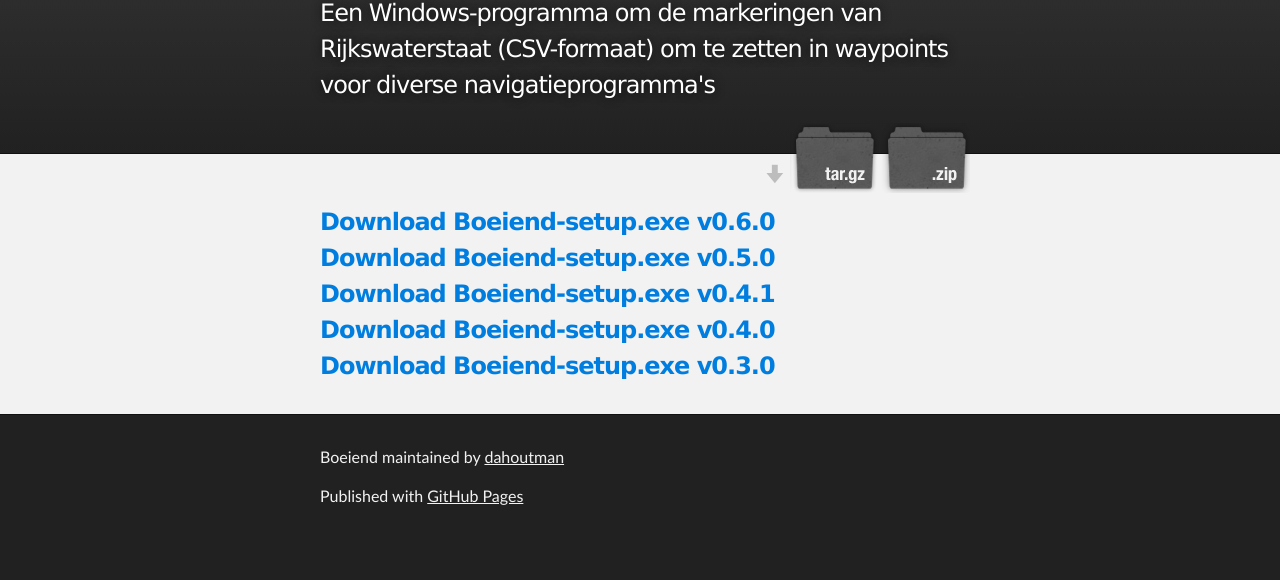
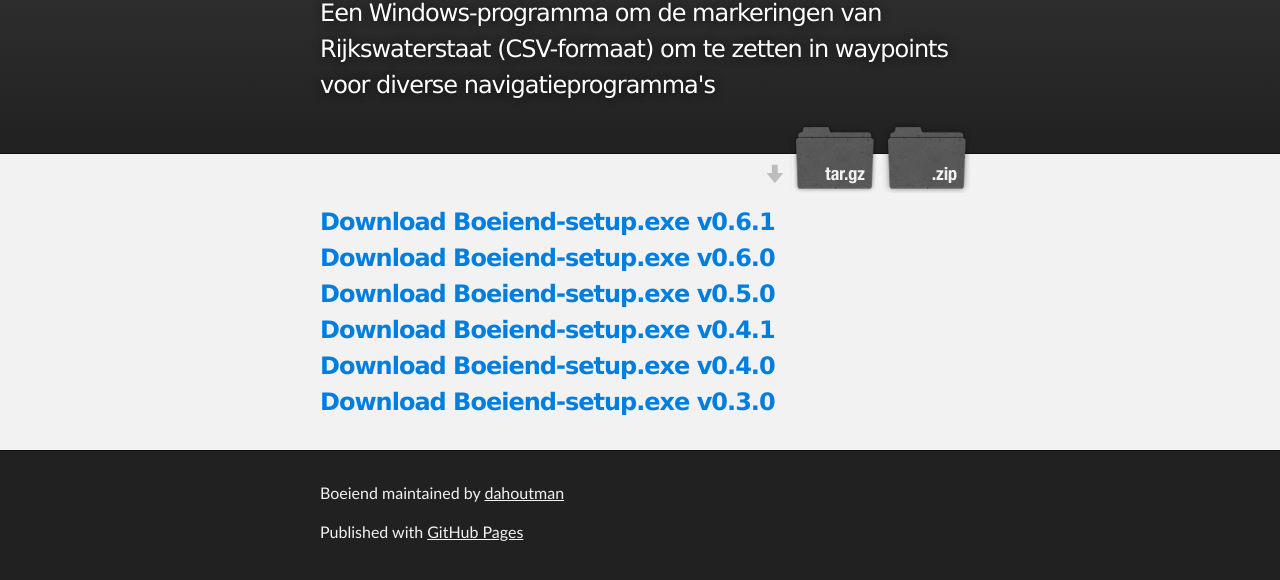
Before and after one commit to dahoutman/Boeiend, a plain HTML site: page index.html in a window 1280 px wide. Shown: the part 128-708 px from the top of the page. Drawn offline with Linux system fonts and the light colour scheme.

Commit message:
Update index.html

```diff
--- a/index.html
+++ b/index.html
@@ -32,6 +32,7 @@
     <div id="main_content_wrap" class="outer">
       <section id="main_content" class="inner">
         <h3>
+          <a class="exe_download_link" href="https://github.com/dahoutman/Boeiend/releases/download/v0.6.1/Boeiend-setup.exe">Download Boeiend-setup.exe v0.6.1</a><br>
           <a class="exe_download_link" href="https://github.com/dahoutman/Boeiend/releases/download/v0.6.0/Boeiend-setup.exe">Download Boeiend-setup.exe v0.6.0</a><br>
           <a class="exe_download_link" href="https://github.com/dahoutman/Boeiend/releases/download/v0.5.0/Boeiend-setup.exe">Download Boeiend-setup.exe v0.5.0</a><br>
           <a class="exe_download_link" href="https://github.com/dahoutman/Boeiend/releases/download/v0.4.1/Boeiend-setup.exe">Download Boeiend-setup.exe v0.4.1</a><br>
```
